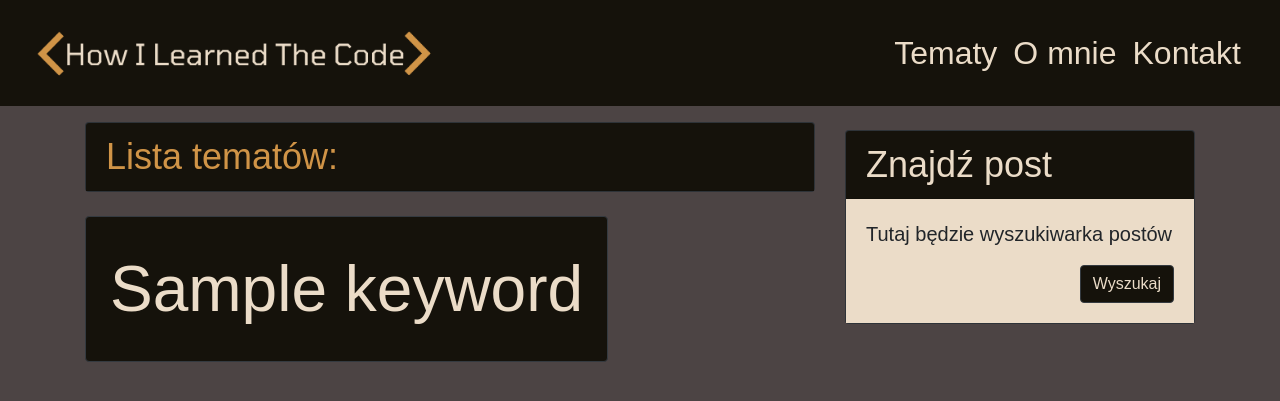
After one commit to MateDawid/How_I_Learned_To_Code, a Django app: page /keyword in a window 1280 px wide. The commit adds this page. Shown: the top 401 px of the page. Run offline with Django 3.2, Linux system fonts and the light colour scheme; tables that the repository leaves empty hold one stand-in row (values such as "Sample post"); some libraries are stand-ins or nearby versions; some web fonts are replaced.

Commit message:
Add keyword list view

```diff
--- a/blogsite/blog/urls.py
+++ b/blogsite/blog/urls.py
@@ -4,5 +4,6 @@ from django.urls import path
 urlpatterns = [
     path('', views.PostList.as_view(), name='home'),
     path('post/<slug:slug>/', views.PostDetail.as_view(), name='post_detail'),
+    path('keyword', views.KeywordList.as_view(), name='keyword_list'),
     path('keyword/<str:keyword>/', views.keyword_posts_view, name='keyword')
 ]
--- a/blogsite/blog/views.py
+++ b/blogsite/blog/views.py
@@ -15,9 +15,9 @@ class PostDetail(generic.DetailView):
     template_name = 'post_detail.html'
 
 
-# class KeywordList(generic.ListView):
-#     queryset = Keyword.objects.order_by('name')
-#     template_name = 'keyword_list.html'
+class KeywordList(generic.ListView):
+    queryset = Keyword.objects.order_by('name')
+    template_name = 'keyword_list.html'
 
 
 def keyword_posts_view(request, keyword):
--- a/blogsite/static/css/styles.css
+++ b/blogsite/static/css/styles.css
@@ -75,3 +75,16 @@ body {
 #keyword_header {
     color: rgb(208,148,71);
 }
+
+#keyword_button {
+    font-size: 8vh;
+    background-color: rgba(21,18,11,255);
+    color: rgb(235,220,200);
+    min_width: 100vw;
+}
+
+#keyword_button:hover {
+    font-weight: bold;
+    background-color: rgb(208,148,71);
+    color: rgba(21,18,11,255);
+}
--- a/blogsite/templates/base.html
+++ b/blogsite/templates/base.html
@@ -30,7 +30,7 @@
         </button>
         <ul class="navbar-nav ml-auto">
             <li class="nav-item text-white">
-                <a class="nav-link" href="#">Tematy</a>
+                <a class="nav-link" href="{% url 'keyword_list' %}">Tematy</a>
             </li>
             <li class="nav-item">
                 <a class="nav-link" href="#">O mnie</a>
--- /dev/null
+++ b/blogsite/templates/keyword_list.html
@@ -0,0 +1,17 @@
+{% extends "base.html" %}
+{% block content %}
+
+<div class="container">
+    <div class="row">
+        <div class="col-md-8 mt-3 left">
+            <div class="card mb-4 bg-dark">
+                <h1 class="card-header" id="keyword_header">Lista tematów:</h1>
+            </div>
+            {% for keyword in keyword_list %}
+                <a href="{% url 'keyword' keyword.id  %}" class="btn btn-dark p-4" id="keyword_button">{{ keyword.name }}</a>
+            {% endfor %}
+        </div>
+        {% block sidebar %} {% include 'sidebar.html' %} {% endblock sidebar %}
+    </div>
+</div>
+{% endblock %}
```
